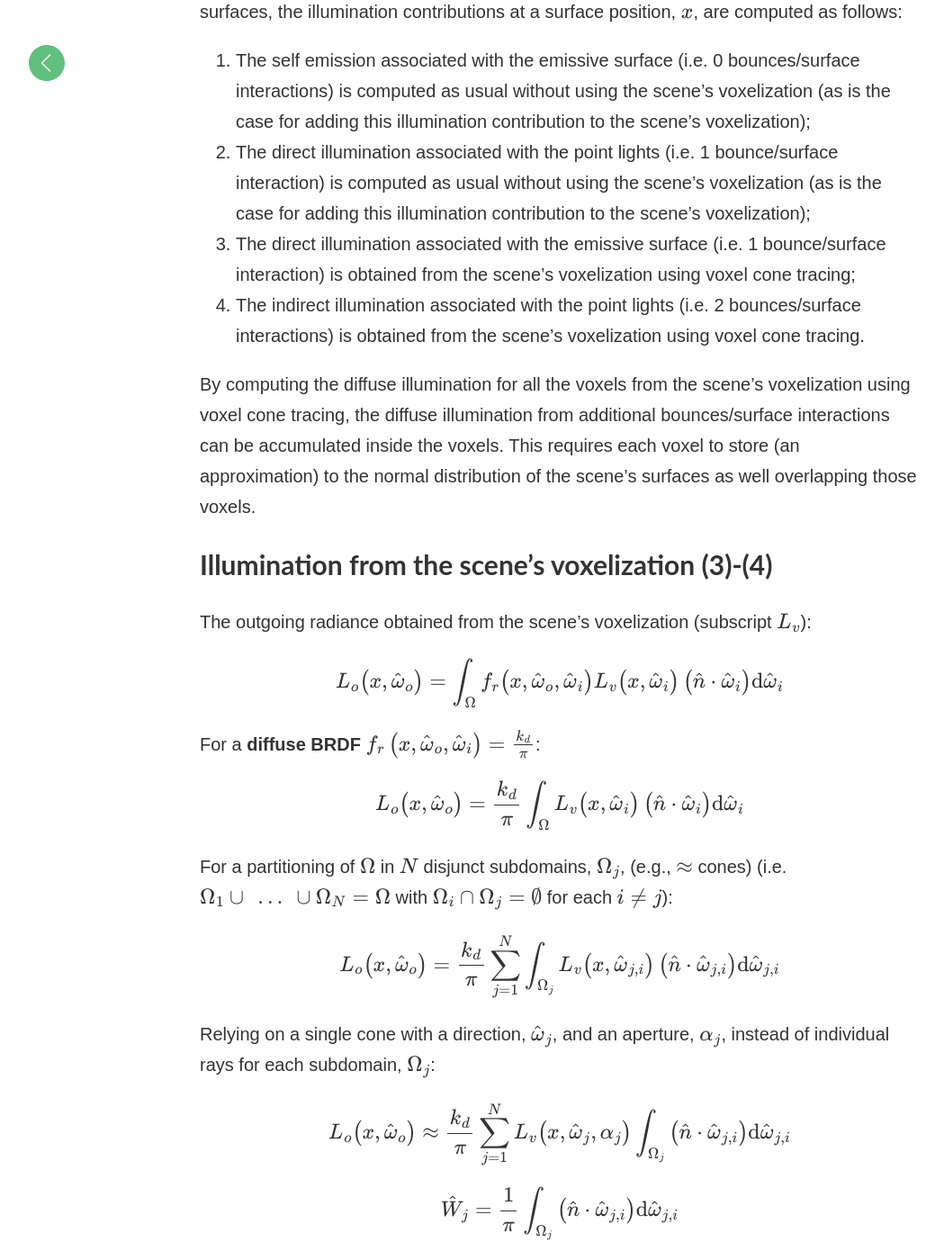
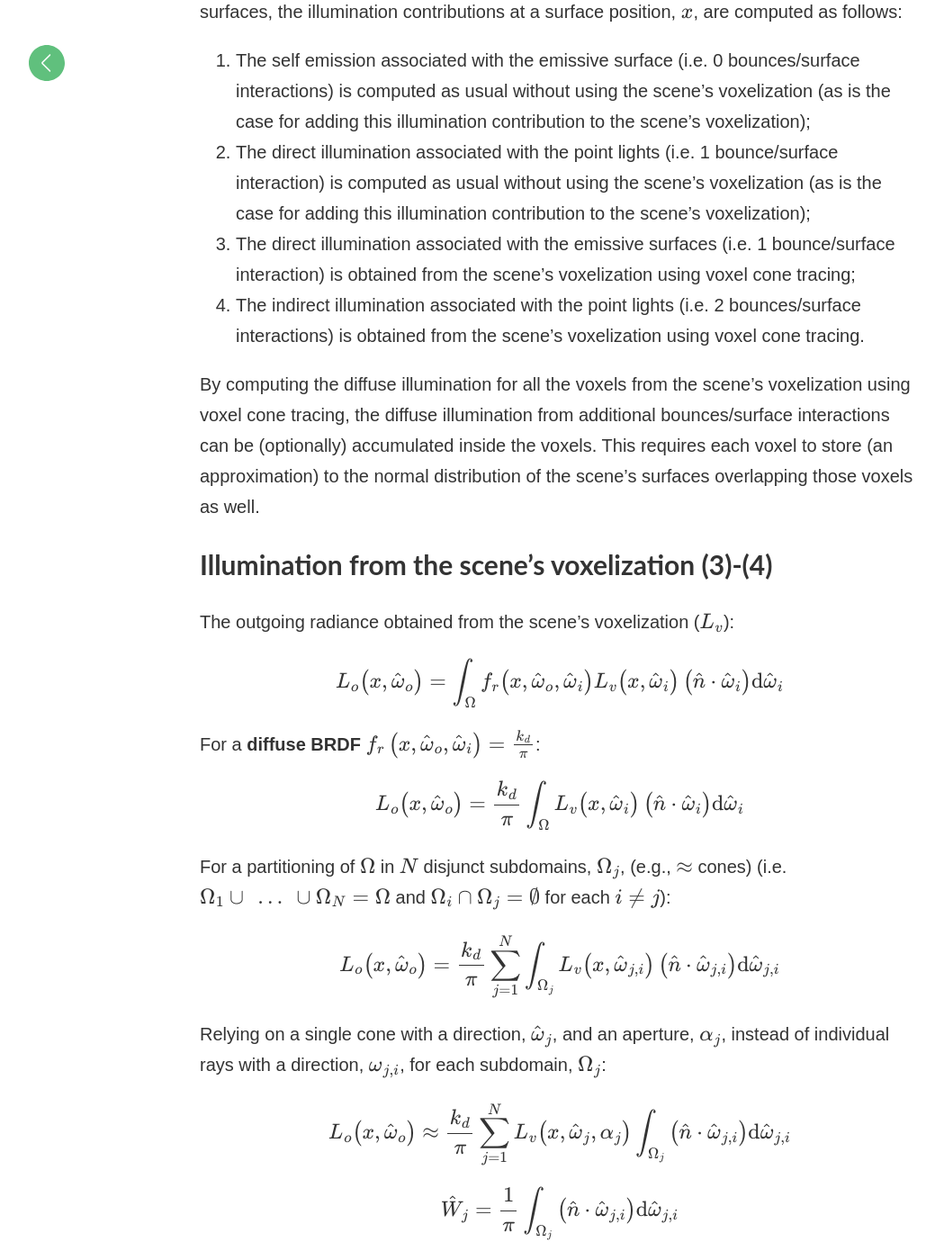
Before and after one commit to matt77hias/Blog, a Jekyll site: the page built from _posts/2018-08-19-voxel-cone-tracing.md, in a window 1280 px wide and 1400 px high, scrolled down 276 px. Shown: the whole window at 90% size, without its empty margins (18-1067 px from the left). Built offline with Jekyll 4.4.1, drawn with Linux system fonts in a browser that asks for light colours; formulas are drawn with MathJax 3; comment, search, counter and statistics services are not loaded.

Commit message:
Update 2018-08-19-voxel-cone-tracing.md

```diff
--- a/_posts/2018-08-19-voxel-cone-tracing.md
+++ b/_posts/2018-08-19-voxel-cone-tracing.md
@@ -10,14 +10,14 @@ If our scenes only contain point lights (e.g., omni lights, spotlights, etc.) an
 
  1. The self emission associated with the emissive surface (i.e. 0 bounces/surface interactions) is computed as usual without using the scene's voxelization (as is the case for adding this illumination contribution to the scene's voxelization);
  2. The direct illumination associated with the point lights (i.e. 1 bounce/surface interaction) is computed as usual without using the scene's voxelization (as is the case for adding this illumination contribution to the scene's voxelization);
- 3. The direct illumination associated with the emissive surface (i.e. 1 bounce/surface interaction) is obtained from the scene's voxelization using voxel cone tracing;
+ 3. The direct illumination associated with the emissive surfaces (i.e. 1 bounce/surface interaction) is obtained from the scene's voxelization using voxel cone tracing;
  4. The indirect illumination associated with the point lights (i.e. 2 bounces/surface interactions) is obtained from the scene's voxelization using voxel cone tracing.
 
-By computing the diffuse illumination for all the voxels from the scene's voxelization using voxel cone tracing, the diffuse illumination from additional bounces/surface interactions can be accumulated inside the voxels. This requires each voxel to store (an approximation) to the normal distribution of the scene's surfaces as well overlapping those voxels.
+By computing the diffuse illumination for all the voxels from the scene's voxelization using voxel cone tracing, the diffuse illumination from additional bounces/surface interactions can be (optionally) accumulated inside the voxels. This requires each voxel to store (an approximation) to the normal distribution of the scene's surfaces overlapping those voxels as well.
 
 # Illumination from the scene's voxelization (3)-(4)
 
-The outgoing radiance obtained from the scene's voxelization (subscript \\(L_v\\)):
+The outgoing radiance obtained from the scene's voxelization (\\(L_v\\)):
 
 $$L_o\!\left(x, \hat\omega_o\right) = \int_\Omega f_{r}\!\left(x, \hat\omega_o, \hat\omega_i\right) L_v\!\left(x, \hat\omega_i\right) \left(\hat{n} \cdot \hat\omega_i\right) \mathrm{d}\hat\omega_i$$
 
@@ -25,11 +25,11 @@ For a **diffuse BRDF** \\(f_{r}\left(x, \hat\omega_o, \hat\omega_i\right) = \fra
 
 $$L_o\!\left(x, \hat\omega_o\right) = \frac{k_d}{\pi} \int_\Omega L_v\!\left(x, \hat\omega_i\right) \left(\hat{n} \cdot \hat\omega_i\right) \mathrm{d}\hat\omega_i$$
 
-For a partitioning of \\(\Omega\\) in \\(N\\) disjunct subdomains, \\(\Omega_j\\), (e.g., \\(\approx\\) cones) (i.e. \\(\Omega_1 \cup~...~\cup \Omega_N = \Omega\\) with \\(\Omega_i \cap \Omega_j = \emptyset\\) for each \\(i \ne j\\)):
+For a partitioning of \\(\Omega\\) in \\(N\\) disjunct subdomains, \\(\Omega_j\\), (e.g., \\(\approx\\) cones) (i.e. \\(\Omega_1 \cup~...~\cup \Omega_N = \Omega\\) and \\(\Omega_i \cap \Omega_j = \emptyset\\) for each \\(i \ne j\\)):
 
 $$L_o\!\left(x, \hat\omega_o\right) = \frac{k_d}{\pi} \sum_{j = 1}^{N} \int_{\Omega_{j}}  L_v\!\left(x, \hat\omega_{j,i}\right) \left(\hat{n} \cdot \hat\omega_{j,i}\right) \mathrm{d}\hat\omega_{j,i}$$
 
-Relying on a single cone with a direction, \\(\hat\omega_{j}\\), and an aperture, \\(\alpha_{j}\\), instead of individual rays for each subdomain, \\(\Omega_j\\):
+Relying on a single cone with a direction, \\(\hat\omega_{j}\\), and an aperture, \\(\alpha_{j}\\), instead of individual rays with a direction, \\(\omega_{j,i}\\), for each subdomain, \\(\Omega_j\\):
 
 $$L_o\!\left(x, \hat\omega_o\right) \approx \frac{k_d}{\pi} \sum_{j = 1}^{N} L_v\!\left(x, \hat\omega_{j}, \alpha_{j}\right) \int_{\Omega_{j}} \left(\hat{n} \cdot \hat\omega_{j,i}\right) \mathrm{d}\hat\omega_{j,i}$$
 
```
